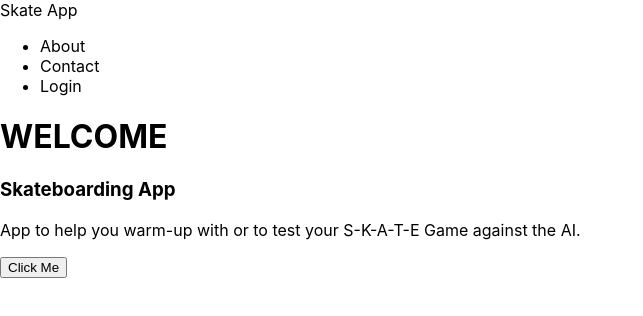
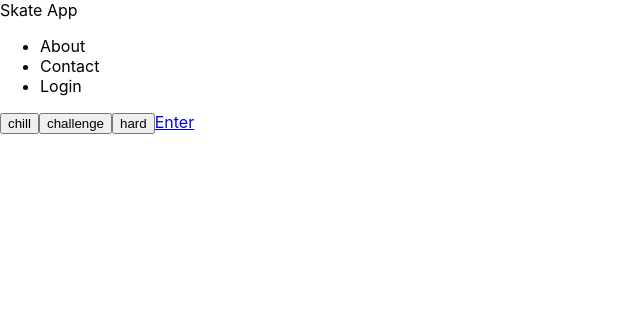
Before and after one commit to DLong86/game-of-skate, a React (Create React App) app: page / in a window 1280 px wide. Shown: the top 316 px of the page, without its empty margins (0-643 px from the left). Built offline with nearby package versions, Linux system fonts and the light colour scheme.

Commit message:
added - difficulty page and home

```diff
--- a/package.json
+++ b/package.json
@@ -8,6 +8,7 @@
     "@testing-library/user-event": "^13.5.0",
     "react": "^18.2.0",
     "react-dom": "^18.2.0",
+    "react-router-dom": "^6.22.1",
     "react-scripts": "5.0.1",
     "web-vitals": "^2.1.4"
   },
--- a/src/App.js
+++ b/src/App.js
@@ -1,13 +1,32 @@
-import Button from "./components/Button";
+import { useState } from "react";
+import { Link, BrowserRouter, Routes, Route } from "react-router-dom";
 import Navbar from "./components/Navbar";
+import DifficultyPage from "./DifficultyPage";
 import Home from "./pages/Home";
 
 function App() {
+  const [difficulty, setDifficulty] = useState("chill");
+
+  const handleDifficultyChange = (newDifficulty) => {
+    setDifficulty(newDifficulty);
+  };
+  console.log(difficulty);
+
   return (
     <div className="">
       <Navbar />
-      <Home />
-      <Button text="Click Me" />
+      <Routes>
+        <Route
+          path="/"
+          element={
+            <DifficultyPage
+              onDifficultyChange={handleDifficultyChange}
+              difficulty={difficulty}
+            />
+          }
+        />
+        <Route path="/home" element={<Home />} />
+      </Routes>
     </div>
   );
 }
--- /dev/null
+++ b/src/DifficultyPage.jsx
@@ -0,0 +1,26 @@
+import React from "react";
+import Button from "./components/Button";
+import { Link } from "react-router-dom";
+
+export default function DifficultyPage({ onDifficultyChange, difficulty }) {
+  return (
+    <div className="flex flex-row">
+      <Button
+        text="chill"
+        value="chill"
+        onClick={(e) => onDifficultyChange(e.target.value)}
+      />
+      <Button
+        text="challenge"
+        value="challenge"
+        onClick={(e) => onDifficultyChange(e.target.value)}
+      />
+      <Button
+        text="hard"
+        value="hard"
+        onClick={(e) => onDifficultyChange(e.target.value)}
+      />
+      <Link to="/home">Enter</Link>
+    </div>
+  );
+}
--- a/src/components/Button.jsx
+++ b/src/components/Button.jsx
@@ -1,9 +1,11 @@
 import React from "react";
 
-export default function Button({ text }) {
+export default function Button({ text, onClick, value }) {
   return (
     <>
-      <button onClick={() => jhconsole.log("Hello?")}>{text}</button>
+      <button onClick={onClick} value={value}>
+        {text}
+      </button>
     </>
   );
 }
--- a/src/index.js
+++ b/src/index.js
@@ -2,10 +2,13 @@ import React from "react";
 import ReactDOM from "react-dom/client";
 import "./index.css";
 import App from "./App";
+import { BrowserRouter } from "react-router-dom";
 
 const root = ReactDOM.createRoot(document.getElementById("root"));
 root.render(
   <React.StrictMode>
-    <App />
+    <BrowserRouter>
+      <App />
+    </BrowserRouter>
   </React.StrictMode>
 );
--- a/src/pages/Home.jsx
+++ b/src/pages/Home.jsx
@@ -1,4 +1,6 @@
 import React from "react";
+import Button from "../components/Button";
+import { Link } from "react-router-dom";
 
 export default function Home() {
   return (
@@ -9,6 +11,11 @@ export default function Home() {
         App to help you warm-up with or to test your S-K-A-T-E Game against the
         AI.
       </p>
+      <div className="flex flex-row">
+        <Button text="Warm-up" />
+        <Button text="S.K.A.T.E" />
+      </div>
+      <Link to="/">Back</Link>
     </div>
   );
 }
```
Also changed, not shown: 1 other file (tests, documents, lock files or other folders).
